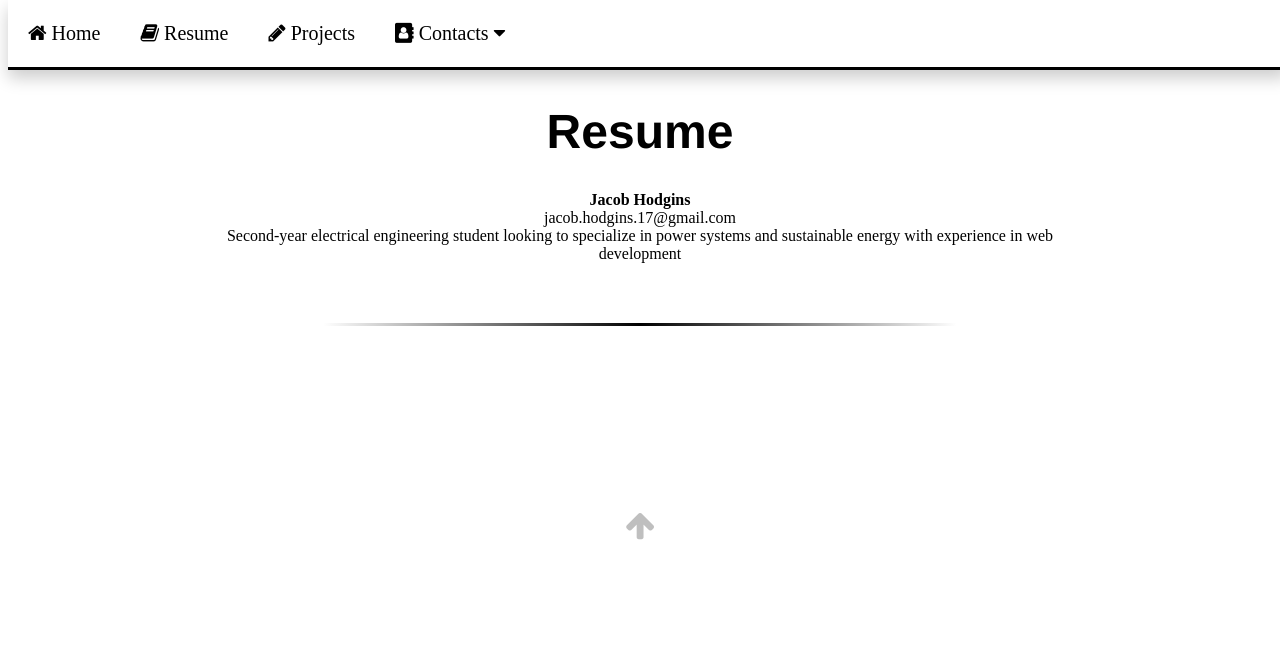
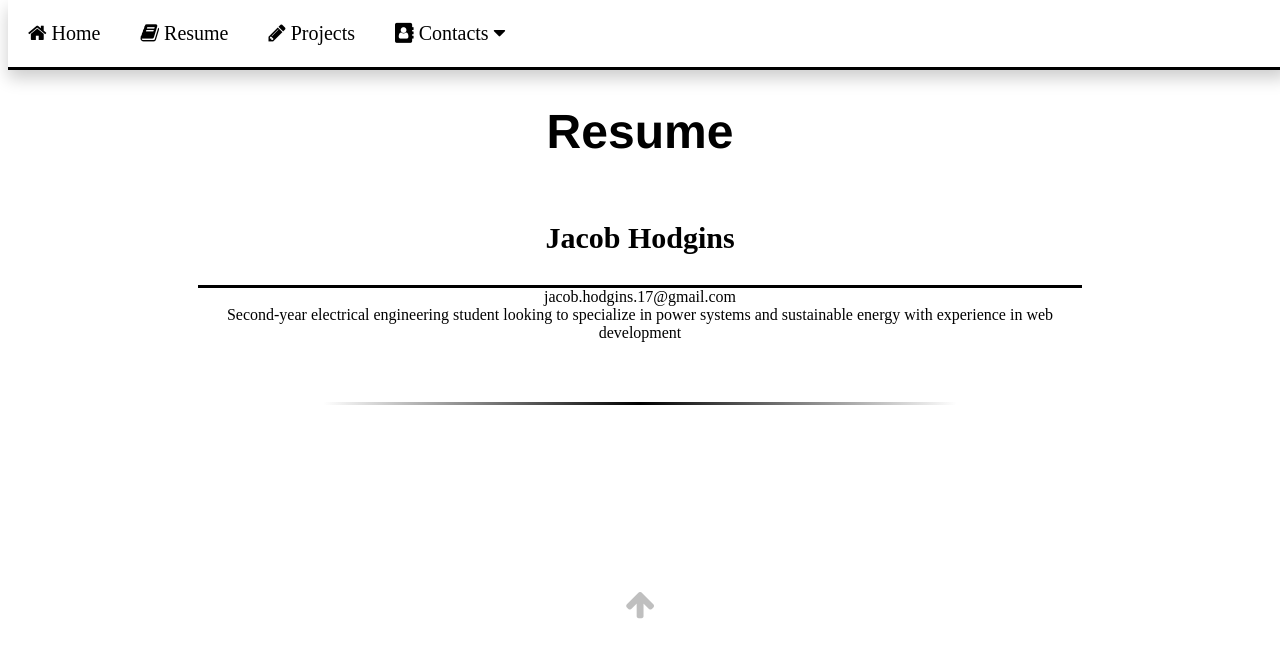
Before and after one commit to JacobHodgins/hodginsjacob, a Jekyll site: the page built from resume/index.html, in a window 1280 px wide. Shown: the top 658 px of the page. Built offline with Jekyll 4.4.1, drawn with Linux system fonts in a browser that asks for light colours.

Commit message:
Update main.css
+ styling for resume page

```diff
--- a/css/main.css
+++ b/css/main.css
@@ -130,6 +130,16 @@
   text-align: center;
 }
 
+.resume-index-page p {
+  font-size: 20px;
+}
+
+.my-name {
+  font-size: 30px;
+  border-bottom-style: solid;
+  padding: 30px 0px;
+}
+
 /* --------------------------------RESUME PAGE-------------------------------- */
 /* --------------------------------FOOTER-------------------------------- */
 
```
